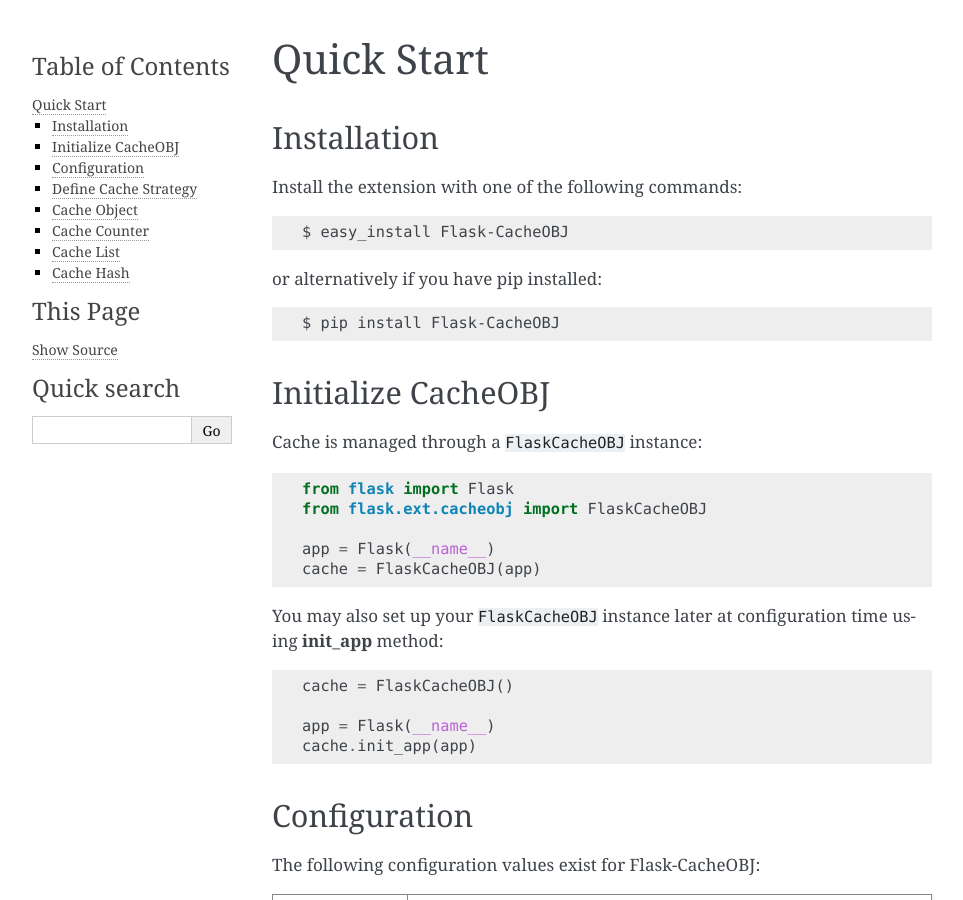
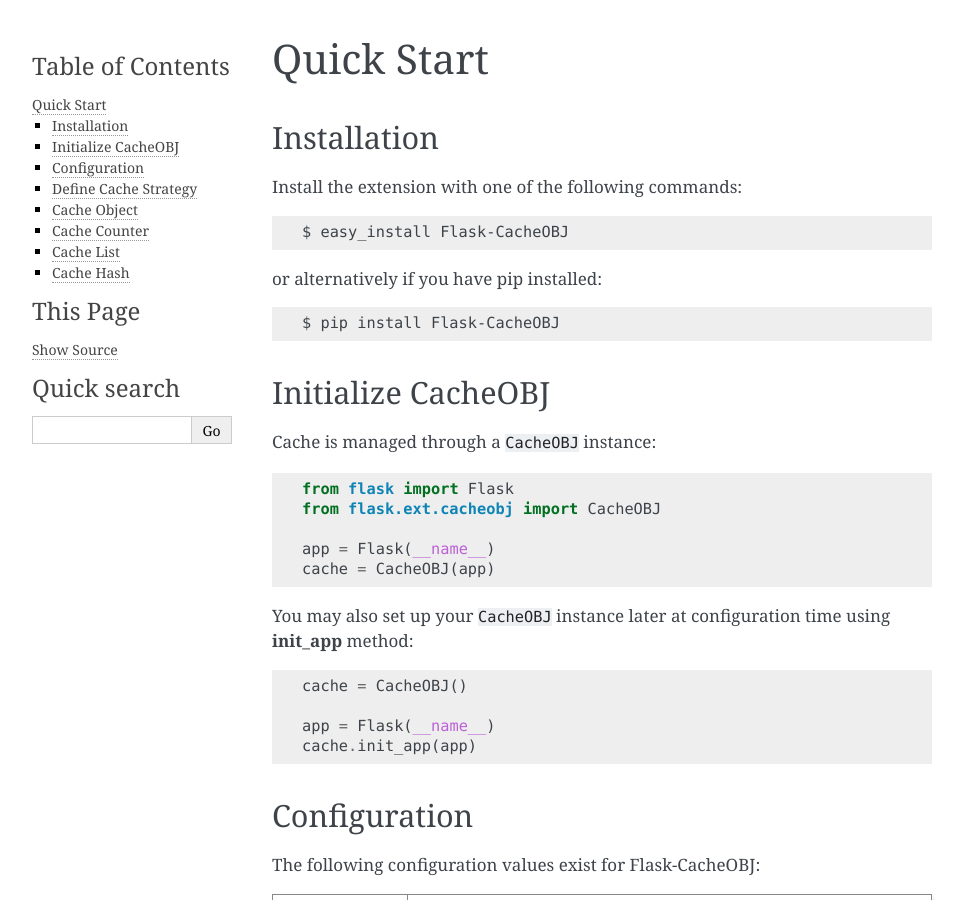
Before and after one commit to liwushuo/Flask-CacheOBJ, a Sphinx documentation site: the page built from docs/quick_start.rst, in a window 1280 px wide and 900 px high. Shown: the whole window, without its empty margins (148-1111 px from the left). Built offline with Sphinx 7.4.7, drawn with Linux system fonts in a browser that asks for light colours.

Commit message:
Rename exposed api.

```diff
--- a/docs/api.rst
+++ b/docs/api.rst
@@ -5,7 +5,7 @@
 
 .. module:: flask_cacheobj
 
-.. autoclass:: FlaskCacheOBJ
+.. autoclass:: CacheOBJ
    :members:
 
 .. module:: flask_cacheobj.cache
--- a/docs/quick_start.rst
+++ b/docs/quick_start.rst
@@ -15,18 +15,18 @@
 Initialize CacheOBJ
 -------------------
 
-Cache is managed through a ``FlaskCacheOBJ`` instance::
+Cache is managed through a ``CacheOBJ`` instance::
 
     from flask import Flask
-    from flask.ext.cacheobj import FlaskCacheOBJ
+    from flask.ext.cacheobj import CacheOBJ
 
     app = Flask(__name__)
-    cache = FlaskCacheOBJ(app)
+    cache = CacheOBJ(app)
 
-You may also set up your ``FlaskCacheOBJ`` instance later at configuration time using
+You may also set up your ``CacheOBJ`` instance later at configuration time using
 **init_app** method::
 
-    cache = FlaskCacheOBJ()
+    cache = CacheOBJ()
 
     app = Flask(__name__)
     cache.init_app(app)
```
